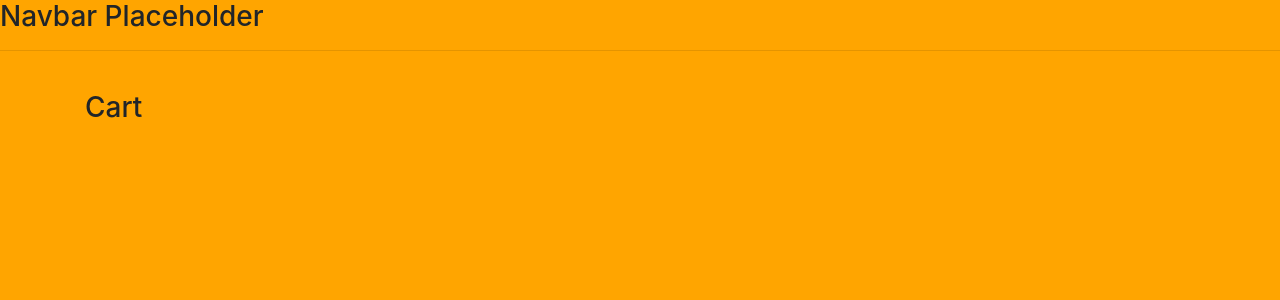
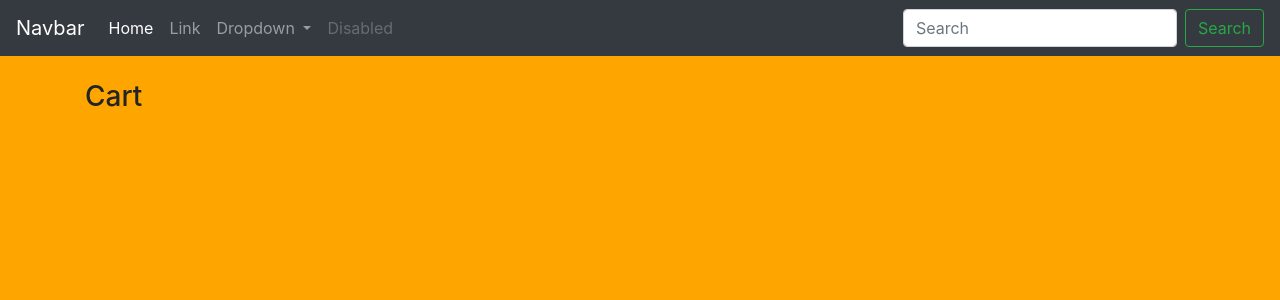
Before and after one commit to ndunguloren96/ltronix-shop, a Django app: page /cart/ in a window 1280 px wide. Shown: the top 300 px of the page. Run offline with Django 4.2, Linux system fonts and the light colour scheme; some libraries are stand-ins or nearby versions.

Commit message:
feat: add default bootstrap NavBar

```diff
--- a/ecommerce/store/templates/store/main.html
+++ b/ecommerce/store/templates/store/main.html
@@ -17,8 +17,64 @@
     <link rel="stylesheet" type="text/css" href="{% static 'css/main.css' %}" />
   </head>
   <body>
-    <h3>Navbar Placeholder</h3>
-    <hr />
+    {% comment %} <nav class="navbar navbar-expand-lg navbar-light bg-light"> {% endcomment %}
+    <nav class="navbar navbar-expand-lg navbar-dark bg-dark">
+      <a class="navbar-brand" href="#">Navbar</a>
+      <button
+        class="navbar-toggler"
+        type="button"
+        data-toggle="collapse"
+        data-target="#navbarSupportedContent"
+        aria-controls="navbarSupportedContent"
+        aria-expanded="false"
+        aria-label="Toggle navigation">
+        <span class="navbar-toggler-icon"></span>
+      </button>
+
+      <div class="collapse navbar-collapse" id="navbarSupportedContent">
+        <ul class="navbar-nav mr-auto">
+          <li class="nav-item active">
+            <a class="nav-link" href="#"
+              >Home <span class="sr-only">(current)</span></a
+            >
+          </li>
+          <li class="nav-item">
+            <a class="nav-link" href="#">Link</a>
+          </li>
+          <li class="nav-item dropdown">
+            <a
+              class="nav-link dropdown-toggle"
+              href="#"
+              id="navbarDropdown"
+              role="button"
+              data-toggle="dropdown"
+              aria-haspopup="true"
+              aria-expanded="false">
+              Dropdown
+            </a>
+            <div class="dropdown-menu" aria-labelledby="navbarDropdown">
+              <a class="dropdown-item" href="#">Action</a>
+              <a class="dropdown-item" href="#">Another action</a>
+              <div class="dropdown-divider"></div>
+              <a class="dropdown-item" href="#">Something else here</a>
+            </div>
+          </li>
+          <li class="nav-item">
+            <a class="nav-link disabled" href="#">Disabled</a>
+          </li>
+        </ul>
+        <form class="form-inline my-2 my-lg-0">
+          <input
+            class="form-control mr-sm-2"
+            type="search"
+            placeholder="Search"
+            aria-label="Search" />
+          <button class="btn btn-outline-success my-2 my-sm-0" type="submit">
+            Search
+          </button>
+        </form>
+      </div>
+    </nav>
 
     <div class="container">
       <br />
```
